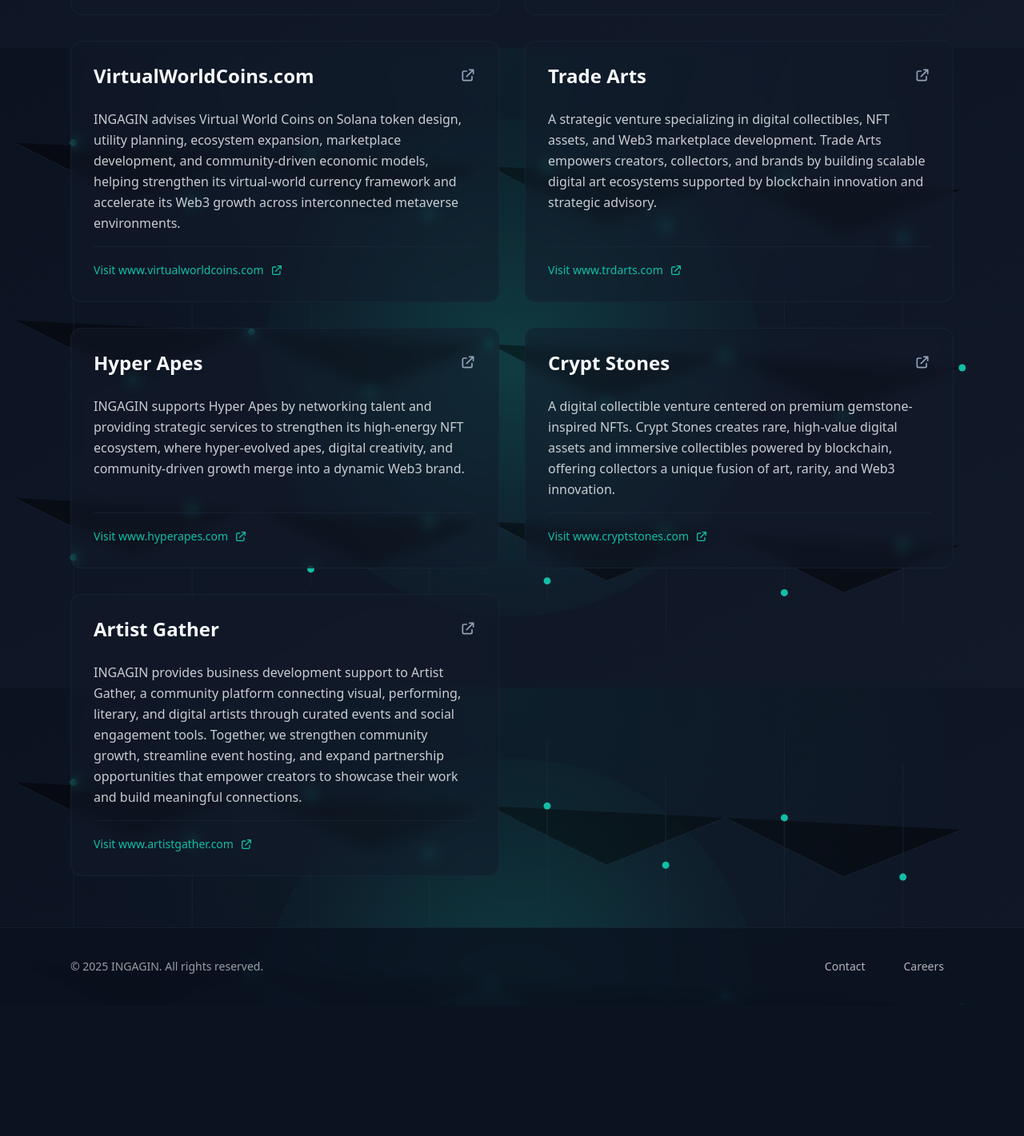
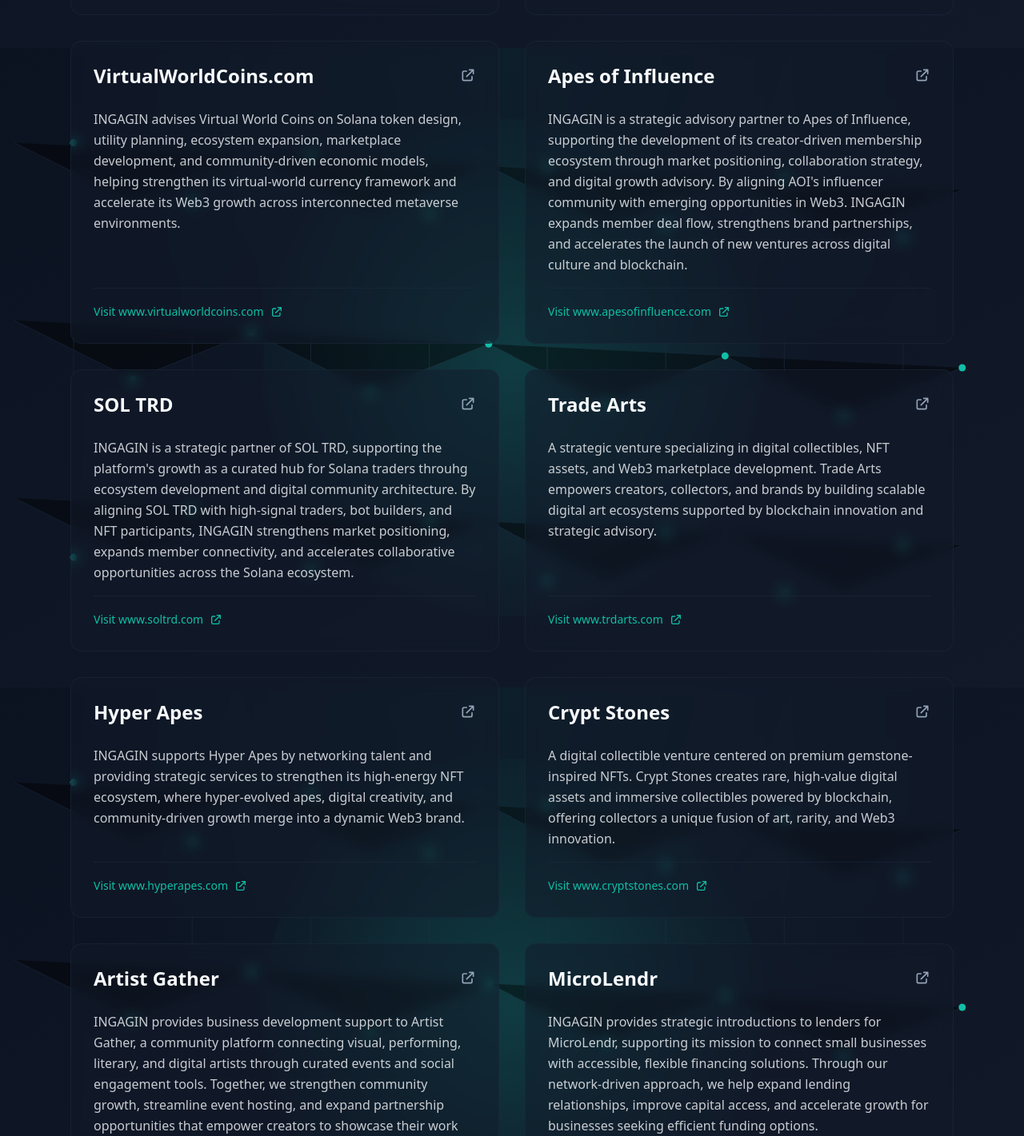
Before and after one commit to 0x0Zeus/INGAGIN, a Next.js app: page /portfolio in a window 1280 px wide. Shown: the part 2340-3761 px from the top of the page at 80% size. Before the commit the page ends 3597 px from the top, so only its background shows below. Built offline with nearby package versions, Linux system fonts and the light colour scheme.

Commit message:
feat: add some porfolios

```diff
--- a/src/app/portfolio/portfolio-grid.tsx
+++ b/src/app/portfolio/portfolio-grid.tsx
@@ -95,6 +95,20 @@
     linkText: "Visit www.virtualworldcoins.com",
   },
   {
+    id: 19,
+    title: "Apes of Influence",
+    description: "INGAGIN is a strategic advisory partner to Apes of Influence, supporting the development of its creator-driven membership ecosystem through market positioning, collaboration strategy, and digital growth advisory. By aligning AOI's influencer community with emerging opportunities in Web3. INGAGIN expands member deal flow, strengthens brand partnerships, and accelerates the launch of new ventures across digital culture and blockchain.",
+    link: "https://www.apesofinfluence.com",
+    linkText: "Visit www.apesofinfluence.com",
+  },
+  {
+    id: 20,
+    title: "SOL TRD",
+    description: "INGAGIN is a strategic partner of SOL TRD, supporting the platform's growth as a curated hub for Solana traders throuhg ecosystem development and digital community architecture. By aligning SOL TRD with high-signal traders, bot builders, and NFT participants, INGAGIN strengthens market positioning, expands member connectivity, and accelerates collaborative opportunities across the Solana ecosystem.",
+    link: "https://www.soltrd.com",
+    linkText: "Visit www.soltrd.com",
+  },
+  {
     id: 11,
     title: "Trade Arts",
     description: "A strategic venture specializing in digital collectibles, NFT assets, and Web3 marketplace development. Trade Arts empowers creators, collectors, and brands by building scalable digital art ecosystems supported by blockchain innovation and strategic advisory.",
@@ -121,6 +135,13 @@
     description: "INGAGIN provides business development support to Artist Gather, a community platform connecting visual, performing, literary, and digital artists through curated events and social engagement tools. Together, we strengthen community growth, streamline event hosting, and expand partnership opportunities that empower creators to showcase their work and build meaningful connections.",
     link: "https://www.artistgather.com",
     linkText: "Visit www.artistgather.com",
+  },
+  {
+    id: 18,
+    title: "MicroLendr",
+    description: "INGAGIN provides strategic introductions to lenders for MicroLendr, supporting its mission to connect small businesses with accessible, flexible financing solutions. Through our network-driven approach, we help expand lending relationships, improve capital access, and accelerate growth for businesses seeking efficient funding options.",
+    link: "https://www.MicroLendr.com",
+    linkText: "Visit www.MicroLendr.com",
   },
 ];
 
```
